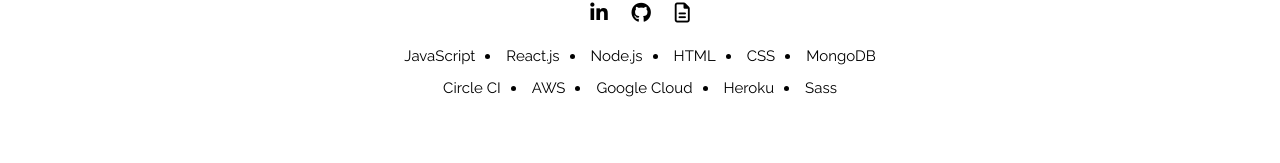
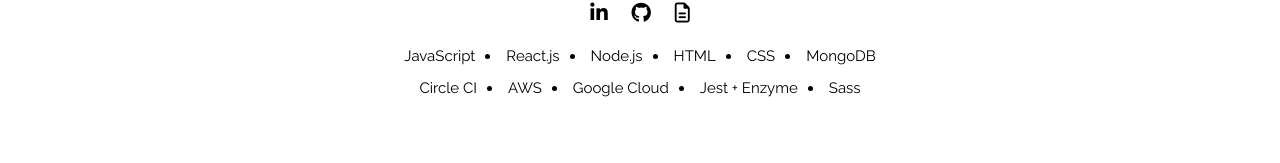
Before and after one commit to kolomiytsevs/kolomiytsevs.github.io, a plain HTML site: page index.html in a window 1280 px wide. Shown: the part 334-497 px from the top of the page. Drawn offline with nearby package versions, Linux system fonts and the light colour scheme.

Commit message:
skills edit

```diff
--- a/index.html
+++ b/index.html
@@ -55,7 +55,7 @@
     <li style='margin-left:10px;'></li>
     <p>Google Cloud</p>
     <li style='margin-left:10px;'></li>
-    <p>Heroku</p>
+    <p>Jest + Enzyme</p>
     <li style='margin-left:10px;'></li>
     <p>Sass</p>
   </div>
```
